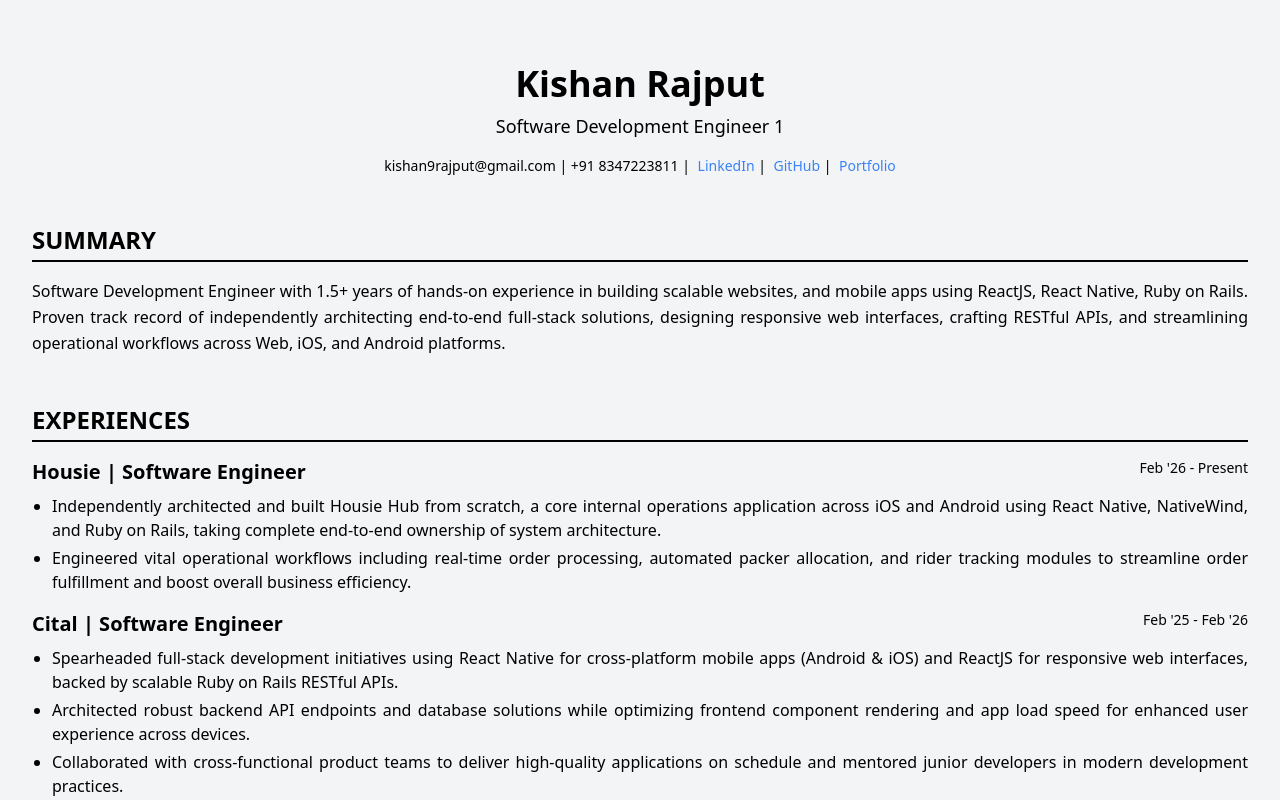
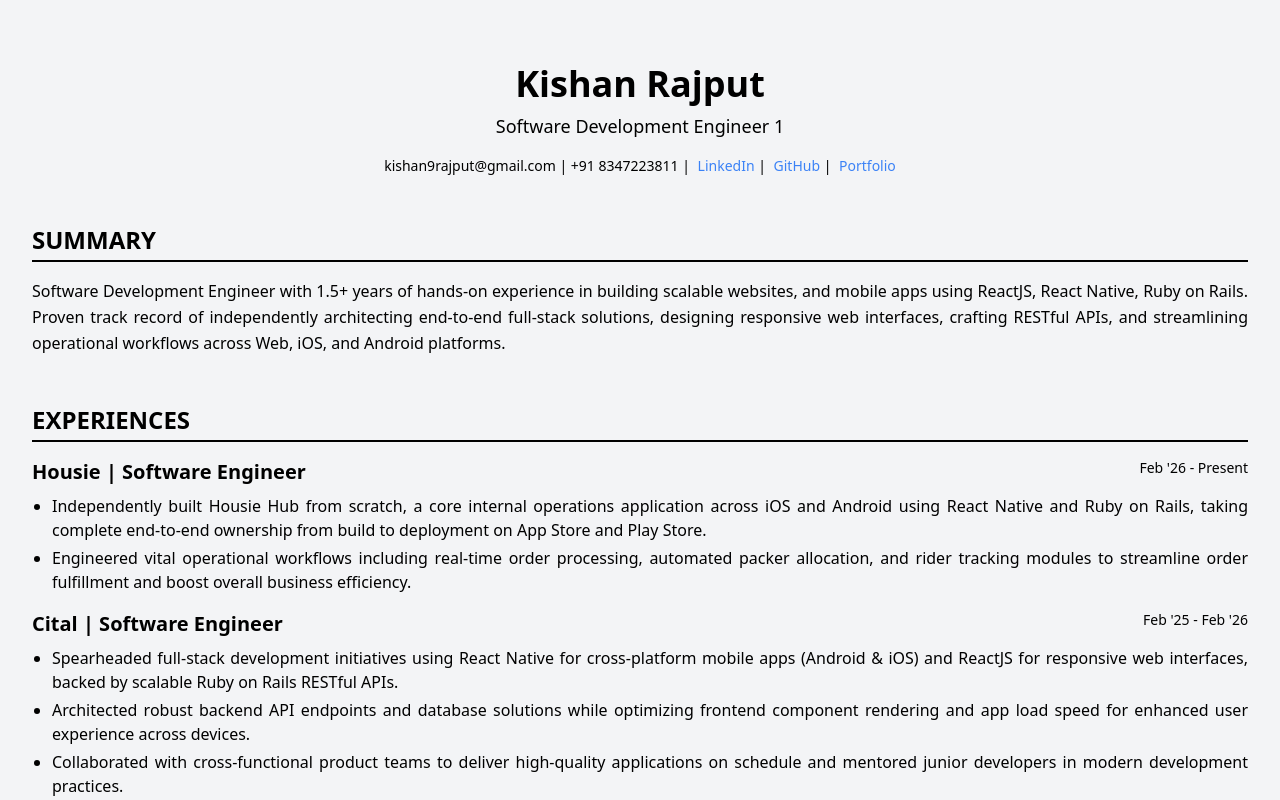
Before and after one commit to kishan04rajput/fullStack, a React (Create React App) app in the folder my-resume/: page / in a window 1280 px wide. Shown: the top 800 px of the page. Built offline with nearby package versions, Linux system fonts and the light colour scheme.

Commit message:
refactor: update Housie Hub experience description to emphasize deployment ownership and remove NativeWind reference

```diff
--- a/my-resume/src/Components/WorkExperience.js
+++ b/my-resume/src/Components/WorkExperience.js
@@ -16,7 +16,7 @@ export const WorkExperience = () => {
           </div>
           <ul className="list-disc mt-2 pl-5 text-justify space-y-1">
             <li>
-              Independently architected and built Housie Hub from scratch, a core internal operations application across iOS and Android using React Native, NativeWind, and Ruby on Rails, taking complete end-to-end ownership of system architecture.
+              Independently built Housie Hub from scratch, a core internal operations application across iOS and Android using React Native and Ruby on Rails, taking complete end-to-end ownership from build to deployment on App Store and Play Store.
             </li>
             <li>
               Engineered vital operational workflows including real-time order processing, automated packer allocation, and rider tracking modules to streamline order fulfillment and boost overall business efficiency.
```
